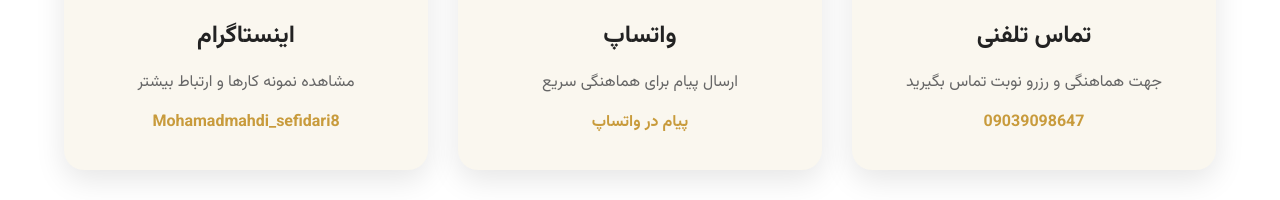
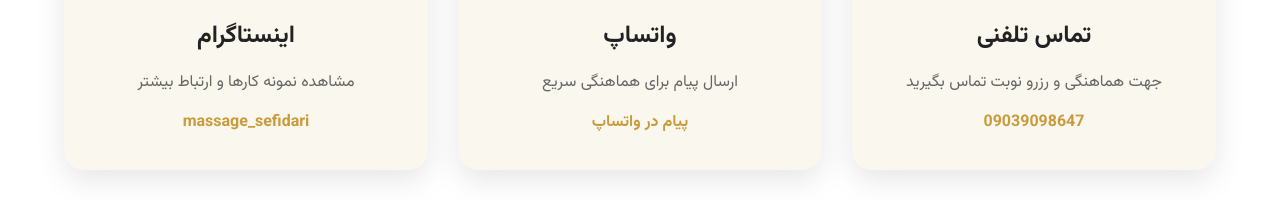
Before and after one commit to mohamadmahdisefidari/Massage, a plain HTML site: page index.html in a window 1280 px wide. Shown: the part 3838-4038 px from the top of the page. Drawn offline with Linux system fonts and the light colour scheme.

Commit message:
Update index.html

```diff
--- a/index.html
+++ b/index.html
@@ -775,9 +775,9 @@
 </p>
 
 
-<a href="https://instagram.com/Mohamadmahdi_sefidari8" target="_blank">
+<a href="https://instagram.com/massage_sefidari" target="_blank">
 
-Mohamadmahdi_sefidari8
+massage_sefidari
 
 </a>
 
```
